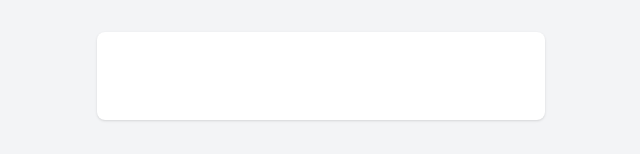
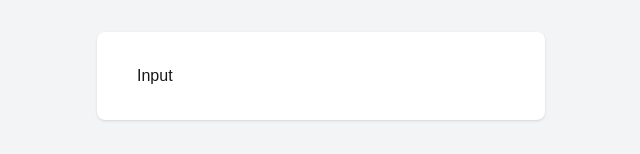
Before and after one commit to Abhik-Nayak/Simple-Next-web-app, a Next.js app in the folder sourcecode/: page / in a window 1280 px wide. Shown: the part 166-320 px from the top of the page, without its empty margins (319-959 px from the left). Built offline with nearby package versions, Linux system fonts and the light colour scheme.

Commit message:
code push

```diff
--- a/sourcecode/app/(site)/components/AuthForm.tsx
+++ b/sourcecode/app/(site)/components/AuthForm.tsx
@@ -1,5 +1,6 @@
 'use client';
 
+import Input from '@/app/components/inputs/Input';
 import React, { useCallback, useState } from 'react'
 import { FieldValue, FieldValues, SubmitHandler, useForm } from 'react-hook-form';
 
@@ -48,7 +49,7 @@ const AuthForm = () => {
         <div className='mt-8 sm:mx-auto sm:w-full sm:max-w-md'>
             <div className='bg-white px-4 py-8 shadow sm:rounded-lg sm:px-10'>
                 <form className='space-y-6' onSubmit={handleSubmit(onSubmit)}>
-                    <input></input>
+                    <Input/>
 
                 </form>
             </div>
--- /dev/null
+++ b/sourcecode/app/components/inputs/Input.tsx
@@ -0,0 +1,23 @@
+'use client'
+
+import React from 'react'
+import clsx from 'clsx';
+import { FieldErrors, FieldValues, UseFormRegister } from 'react-hook-form';
+
+interface InputProps {
+    label: string;
+    id: string;
+    type?: string;
+    required?: boolean;
+    register: UseFormRegister<FieldValues>;
+    errors: FieldErrors;
+    disabled?: boolean;
+}
+
+const Input: React.FC<InputProps> = ({ label, id, type, required, register, errors, disabled }) => {
+    return (
+        <div>Input</div>
+    )
+}
+
+export default Input
```
